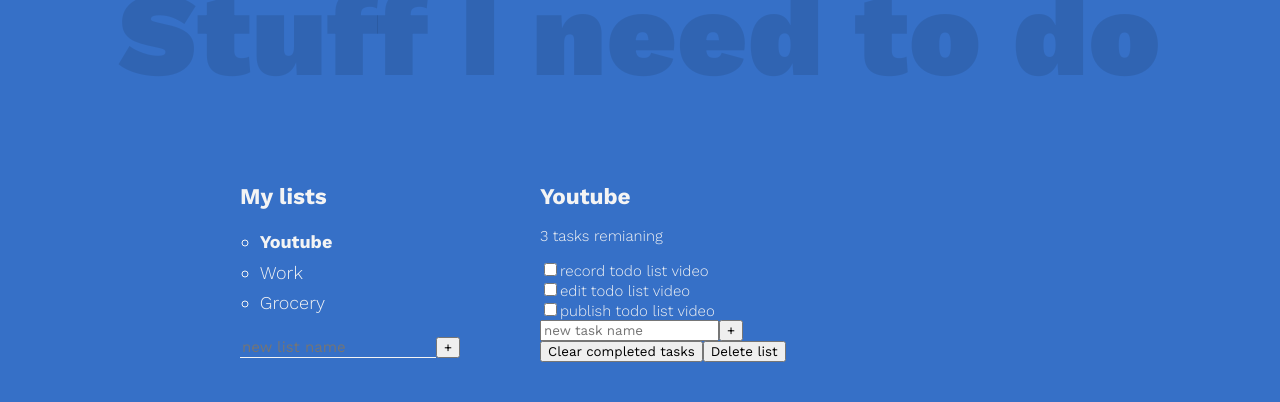
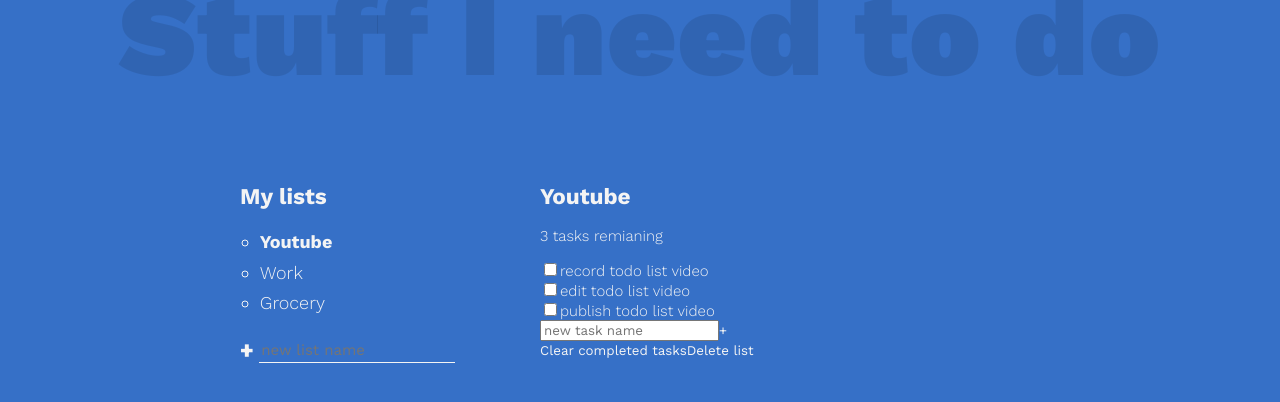
Before and after one commit to evaldosantos/better-todo-app, a Next.js app: page / in a window 1280 px wide. Shown: the top 402 px of the page. Built offline with nearby package versions, Linux system fonts and the light colour scheme.

Commit message:
add some styles to add list form

```diff
--- a/styles/Home.scss
+++ b/styles/Home.scss
@@ -27,6 +27,18 @@
   padding-left: 1.1em;
 }
 
+form {
+  display: flex;
+}
+
+.btn {
+  cursor: pointer;
+  background: 0;
+  border: 0;
+  padding: 0;
+  color: inherit;
+}
+
 .new-list {
   background: transparent;
   border: 0;
@@ -36,6 +48,7 @@
   outline: none;
 
   transition: border-bottom 150ms ease-in;
+  order: 2;
 }
 
 .new-list:focus {
@@ -47,6 +60,16 @@
   opacity: 0.2;
 }
 
+.btn-list {
+  font-size: 1.5rem;
+  font-weight: 900;
+  margin-right: 0.25em;
+}
+
+.btn-list:hover {
+  opacity: 0.7;
+}
+
 .active-list {
   font-weight: 700;
 }
```
